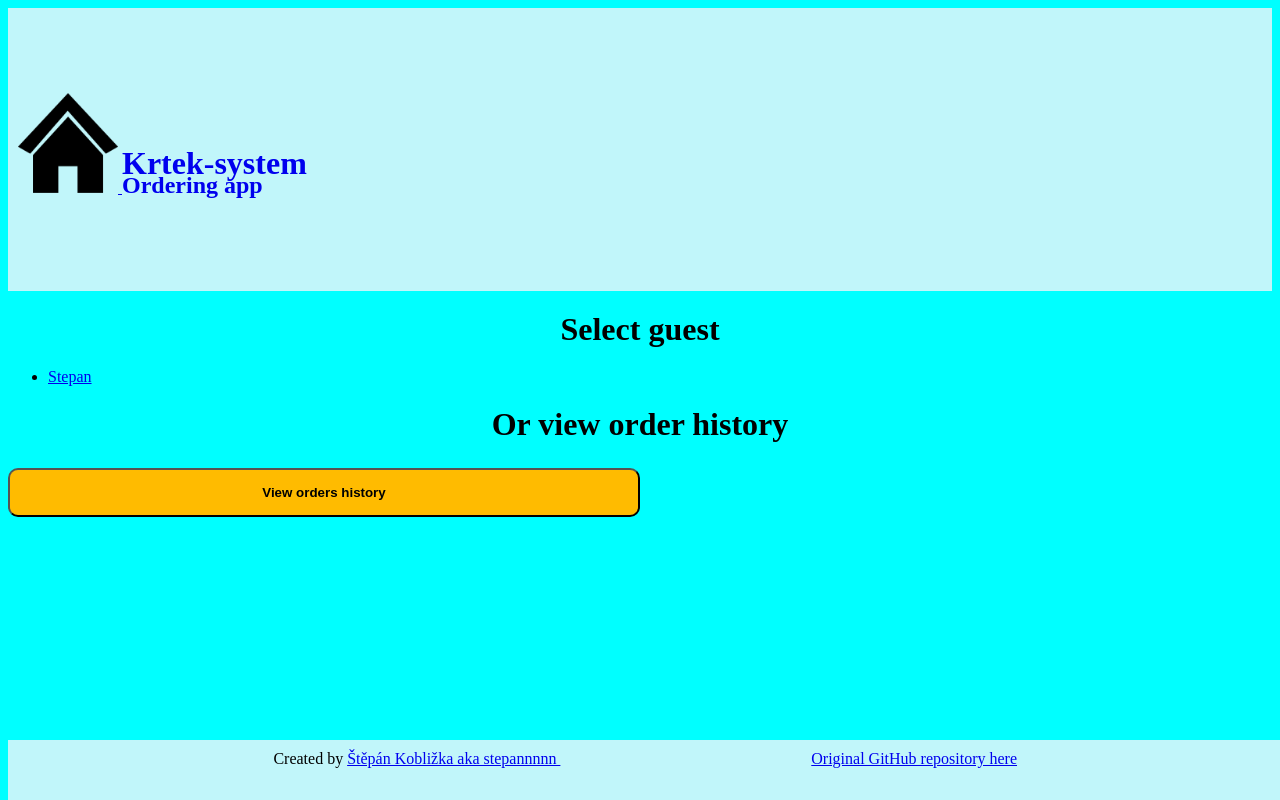
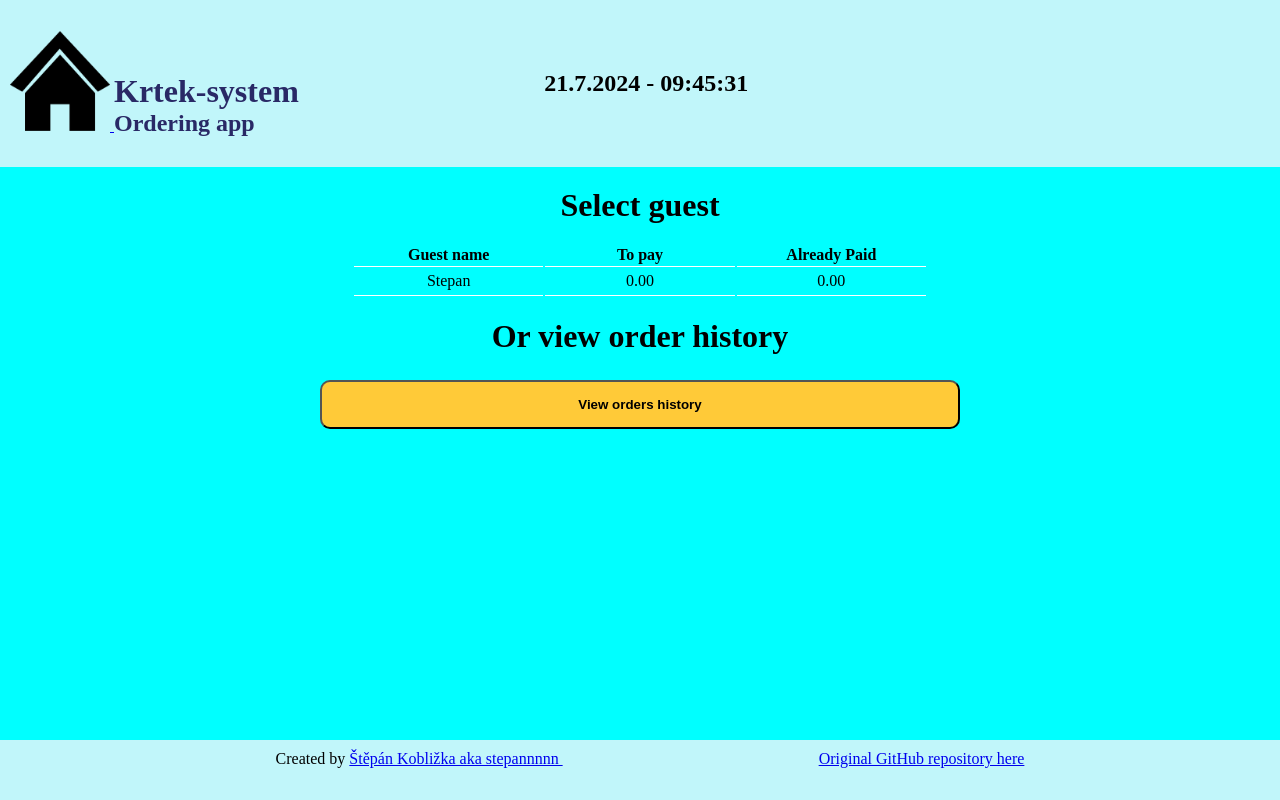
Before and after one commit to stepannnnn/krtek-system, a Django app: page / in a window 1280 px wide. Run offline with Django 5.2, Linux system fonts and the light colour scheme; data comes from the database, SQL or seed files in the repository.

Commit message:
finnished basic UI, add clock.js to show date and time

```diff
--- a/krteksystem/orders/models.py
+++ b/krteksystem/orders/models.py
@@ -6,8 +6,8 @@ from django.utils import timezone
 class Item(models.Model):
     name = models.CharField(max_length=100)
     price = models.DecimalField(max_digits=10, decimal_places=2)
-    description = models.TextField()
-    available = models.BooleanField()
+    description = models.TextField(blank=True)
+    available = models.BooleanField(default=True)
 
     def __str__(self):
         return self.name
--- /dev/null
+++ b/krteksystem/orders/static/orders/clock.js
@@ -0,0 +1,19 @@
+function clock() {
+    let date = new Date();
+    let day = date.getDate();
+    let mounth = date.getMonth();
+    let year = date.getFullYear()
+    let hh = date.getHours();
+    let mm = date.getMinutes();
+    let ss = date.getSeconds();
+
+    hh = (hh<10)?"0"+hh:hh;
+    mm = (mm<10)?"0"+mm:mm;
+    ss = (ss<10)?"0"+ss:ss;
+
+    let time = day + "." + mounth + "." + year + " - " + hh + ":" + mm + ":" + ss;
+    document.getElementById('clock').innerText = time;
+    var t = setTimeout(function(){ clock() }, 1000);
+}
+
+clock();
--- a/krteksystem/orders/static/orders/style.css
+++ b/krteksystem/orders/static/orders/style.css
@@ -2,17 +2,32 @@ body {
     background-color: aqua;
 }
 
-main {
-    align-items: center;
+* {
+    margin: 0;
+    padding: 0;
 }
+
 main h1{
     text-align: center;
     margin-top: 20px;
     margin-bottom: 20px;
 }
 
+main h2{
+    text-align: center;
+    margin-top: 20px;
+    margin-bottom: 20px;
+}
+
+main p{
+    text-align: center;
+    font-size: large;
+    margin-top: 20px;
+    margin-bottom: 20px;
+}
+
 main input {
-    background-color: #ffbb00;
+    background-color: #ffca38;
     border-width: 2px;
     border-color: black;
     cursor: pointer;
@@ -22,16 +37,108 @@ main input {
     width:50%;
     font-weight: bold;
     margin-top: 5px;
+    margin-left: 25%;
 }
+
+.orderbutton {
+    background-color: #a8e714;
+    border-width: 2px;
+    border-color: black;
+    cursor: pointer;
+    text-align: center;
+    padding: 2px 20px;
+    border-radius: 10px;
+    width:100%;
+    font-weight: bold;
+    margin-top: -2px;
+    margin-left: auto;
+    margin-right: auto;
+}
+
+main #ordertable {
+    margin-left: auto;
+    margin-right: auto;
+    margin-top: 20px;
+    text-align: center;
+    align-items: center;
+    table-layout: auto;
+    width: 45%;
+}
+
+main #ordertable td {
+    width: 15%;
+    padding-top: 5px;
+    padding-bottom: 5px;
+    border-bottom: 1px solid #ffffff;
+    border-top: 1px solid #ffffff;
+}
+
+main #ordertable tr:hover {
+    background-color: #f5f5f5;
+}
+
+main #indextable {
+    margin-left: auto;
+    margin-right: auto;
+    margin-top: 20px;
+    text-align: center;
+    align-items: center;
+    table-layout: auto;
+    width: 45%;
+}
+
+main #indextable td {
+    width: 15%;
+    padding-top: 5px;
+    padding-bottom: 5px;
+    border-bottom: 1px solid #ffffff;
+    border-top: 1px solid #ffffff;
+    cursor: pointer;
+}
+
+main #indextable tr:hover td {
+    background-color: #f5f5f5;
+}
+
+main .historytable {
+    margin-left: auto;
+    margin-right: auto;
+    margin-top: 20px;
+    text-align: center;
+    align-items: center;
+    table-layout: auto;
+    width: 50%;
+    padding-bottom: 100px;
+}
+
+main .historytable td {
+    width: 15%;
+    padding-top: 5px;
+    padding-bottom: 5px;
+    border-bottom: 1px solid #ffffff;
+    border-top: 1px solid #ffffff;
+}
+
+main .historytable tr:hover td {
+    background-color: #f5f5f5;
+}
+
+
 
 
 
 header {
     background-color: #c1f6fa;
-    padding: 10px;
+    padding: 0;
     display: grid;
+    padding-left: 10px;
     grid-template-columns: 1fr 1fr 1fr;
     align-items: center;
+    margin: 0px;
+    top: 0px;
+    left: 0px;
+    width: 99.4%;
+    position: sticky;
 }
 
 
@@ -41,16 +148,17 @@ header img {
 }
 
 
-#appname {
+#appname, #appname:link{
     display: inline-block;
-    line-height: 1px;
+    color: rgb(41, 41, 102);
+}
 
-}
+
 
 #guest {
     display: inline-block;
     text-align: center;
-    line-height: 1px;
+
 }
 
 #guest p {
@@ -64,6 +172,7 @@ header nav {
     text-align: right;
     line-height: 1px;
     padding-right: 10px;
+    padding-bottom: 5px;
 }
 
 header nav li {
@@ -98,10 +207,10 @@ footer {
     text-align: center;
     display: block;
     margin-top: 20px;
-    position: absolute;
+    position: fixed;
     bottom: 0;
     height: 2.5rem;
-    width: 98%;
+    width: 100%;
 }
 
 footer * {
--- a/krteksystem/orders/templates/orders/all_history.html
+++ b/krteksystem/orders/templates/orders/all_history.html
@@ -2,13 +2,13 @@
 {% block content %}
 
 <h1>You are looking on history of orders</h1>
-<table>
+<table class="historytable">
     <tr>
         <th>Name</th>
         <th>Item</th>
         <th>Price</th>
         <th>Order time</th>
-        <th>Order date</th>
+        <th>Order dated</th>
         <th>Payed?</th>
     </tr>
     {% for order in all_history %}
--- a/krteksystem/orders/templates/orders/guest_action.html
+++ b/krteksystem/orders/templates/orders/guest_action.html
@@ -1,7 +1,9 @@
 {% extends 'orders/base.html'%}
+{% load static %}
 {% block content %}
 
 <h1> Chose action for guest {{guest.name}} (ID:{{guest.id}})</h1>
+<div class="actions">
     <form action="{% url 'orders:choose_item' guest.id %}" method="get">
         <input type="submit" value="Shop">
     </form>
@@ -14,5 +16,6 @@
     <form action="{% url 'orders:index' %}" method="get">
         <input type="submit" value="Back to main menu">
     </form>
+</div>
 
 {% endblock %}
--- a/krteksystem/orders/templates/orders/guest_history.html
+++ b/krteksystem/orders/templates/orders/guest_history.html
@@ -2,7 +2,7 @@
 {% block content %}
 
 <h1>Order hisroty of {{guest.name}}</h1>
-<table>
+<table class="historytable">
     <tr>
         <th>Item</th>
         <th>Price</th>
--- a/krteksystem/orders/templates/orders/header.html
+++ b/krteksystem/orders/templates/orders/header.html
@@ -1,5 +1,6 @@
 {% load static %}
 <!DOCTYPE html>
+
 <header class="header">
     <div id="homebutton"><a href=" {% url 'orders:index' %}"><div>
         <img src="{% static 'orders/img/home-icon.png' %}">
@@ -10,10 +11,11 @@
     </div></a></div>
     {% if guest %}
     <div id="guest">
+        <h4 id="clock"></h4>
         <h2>Guest: {{guest.name}} (ID: {{guest.id}})</h2>
         <br>
-        <p>To pay: {{guest.to_pay}}</p>
-        <p>Already paid: {{guest.already_paid}}</p>
+        <p>To pay: {{guest.to_pay|floatformat}}</p>
+        <p>Already paid: {{guest.already_paid|floatformat}}</p>
     </div>
         {% if request.resolver_match.url_name == 'guest_action' %}
             <nav style="visibility:hidden">
@@ -21,20 +23,22 @@
             <nav>
         {% endif %}
                 <ul>
-                    <li><a href="{% url 'orders:index' %}"><button> Back to guest menu </button></a></li>
                     <li><a href="{% url 'orders:choose_item' guest.id%}"><button>Shop</button></a></li>
                     <li><a href="{% url 'orders:pay' guest.id%}"><button>Pay</button></a></li>
                     <li><a href="{% url 'orders:guest_history' guest.id%}"><button>View my history</button></a></li>
                 </ul>
             </nav>
     {% else %}
+    <div id="guest">
+        <h2 id="clock"></h2>
+    </div>
     <nav style="visibility:hidden">
         <ul>
-            <li><button> Back to guest menu </button></li>
             <li><button>Shop</button></li>
             <li><button>Pay</button></li>
             <li><button>View my history</button></li>
         </ul>
     </nav>
     {% endif %}
+    <script type="text/javascript" src="{% static 'orders/clock.js' %}"></script>
 </header>
--- a/krteksystem/orders/templates/orders/index.html
+++ b/krteksystem/orders/templates/orders/index.html
@@ -3,11 +3,20 @@
 
 <h1> Select guest </h1>
 {% if guest_list %}
-<ul>
+<table id="indextable">
+    <tr>
+        <th>Guest name</th>
+        <th>To pay</th>
+        <th>Already Paid</th>
+    </tr>
     {% for guest in guest_list %}
-    <li><a href="{% url 'orders:guest_action' guest.id %}">{{ guest.name }}<a></li>
+    <tr onclick="window.location='{% url 'orders:guest_action' guest.id %}'">
+        <td>{{ guest.name }}</td>
+        <td>{{ guest.to_pay }}</td>
+        <td>{{ guest.already_paid }}</td>
+    </tr>
     {% endfor %}
-</ul>
+    </table>
 {% else %}
     <p>No guests are available.</p>
 {% endif %}
--- a/krteksystem/orders/templates/orders/ordering.html
+++ b/krteksystem/orders/templates/orders/ordering.html
@@ -2,7 +2,7 @@
 {% block content %}
 
 <h1>Thanks for purchease</h1>
-<h2>User {{guest.name}} ordered {{item.name}} for {{item.price}}. </h2>
+<h2>User {{guest.name}} ordered {{item.name}} for {{item.price|floatformat}}. </h2>
 <p>Price vas added to your bill. Now you have {{guest.to_pay}} left to pay.</p>
 <h2>Wana pay now?</h2>
 <form action="{% url 'orders:pay' guest.id%}">
```
Also changed, not shown: krteksystem/orders/templates/orders/choose_item.html (+15 -7 lines), krteksystem/orders/templates/orders/pay.html (+14 -4 lines). Lines whose indentation alone changed are shown as unchanged.
